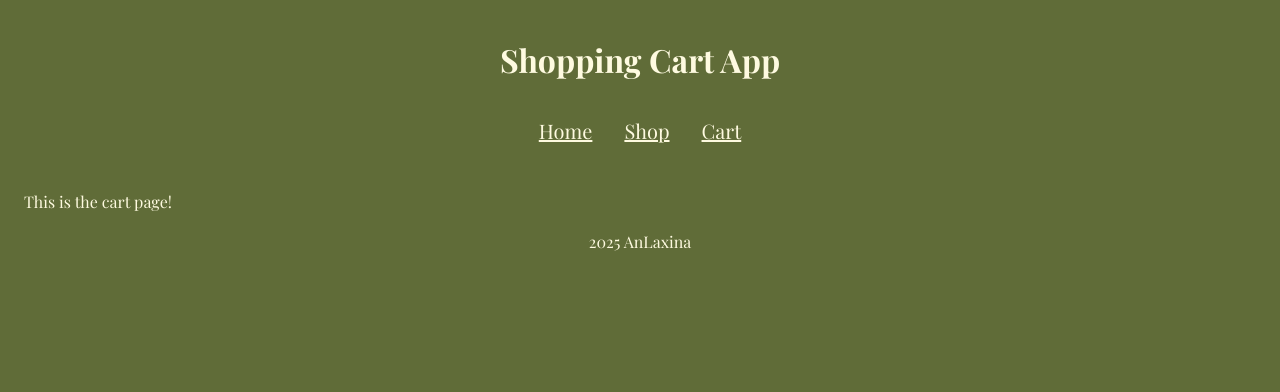
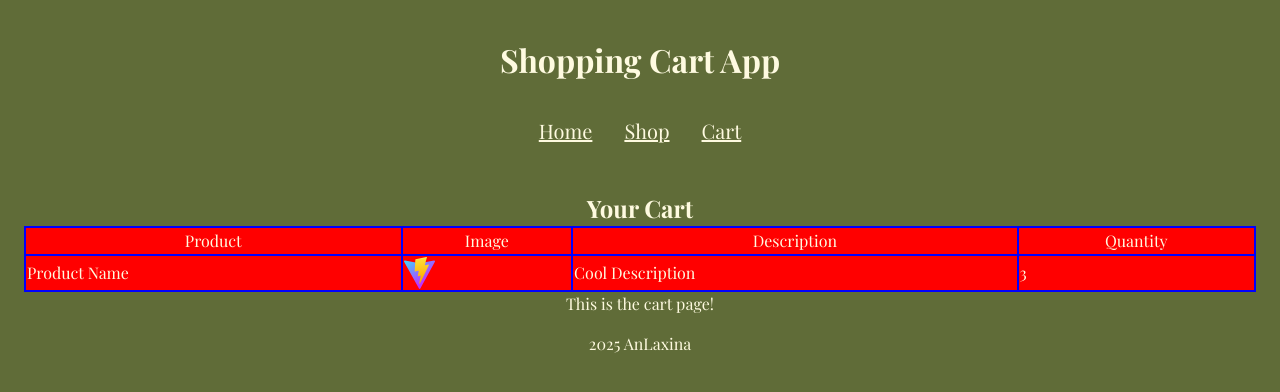
Before and after one commit to AnLaxina/shopping-cart, a React (Vite) app: page /cart in a window 1280 px wide. Shown: the top 392 px of the page. Built offline with nearby package versions, Linux system fonts and the light colour scheme; a web font is replaced by a local one.

Commit message:
feat(cart): add styling & basic layout for cart page

```diff
--- a/src/components/Cart/Cart.jsx
+++ b/src/components/Cart/Cart.jsx
@@ -1,5 +1,30 @@
+import styles from "./cart.module.css";
+
 export default function Cart() {
-    return (
-        <p>This is the cart page!</p>
-    )
+  return (
+    <div className={styles.cart}>
+      <h2>Your Cart</h2>
+      <table>
+        <thead>
+          <tr>
+            <th>Product</th>
+            <th>Image</th>
+            <th>Description</th>
+            <th>Quantity</th>
+          </tr>
+        </thead>
+        <tbody>
+          <tr>
+            <td>Product Name</td>
+            <td>
+              <img src="/vite.svg" alt="Vite logo" />
+            </td>
+            <td>Cool Description</td>
+            <td>3</td>
+          </tr>
+        </tbody>
+      </table>
+      <p>This is the cart page!</p>
+    </div>
+  );
 }
--- /dev/null
+++ b/src/components/Cart/cart.module.css
@@ -0,0 +1,18 @@
+table {
+    table-layout: fixed;
+    /* This makes the table fill in the entire width */
+    align-self: stretch;
+    /* Just for testing */
+    background-color: red;
+    border-collapse: collapse;
+}
+
+thead, tr, td, th {
+    border: solid 2px blue;
+}
+
+.cart {
+    display: flex;
+    flex-direction: column;
+    align-items: center;
+}
```
